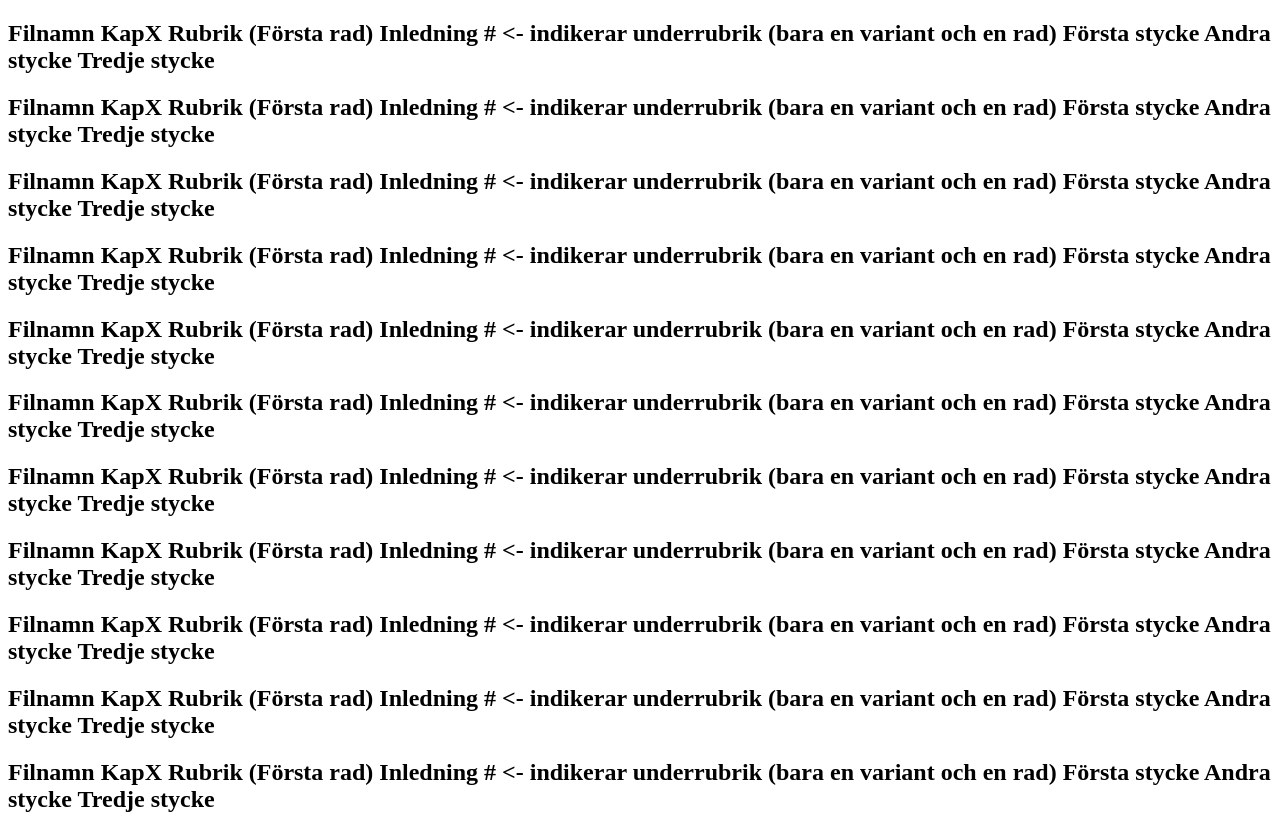
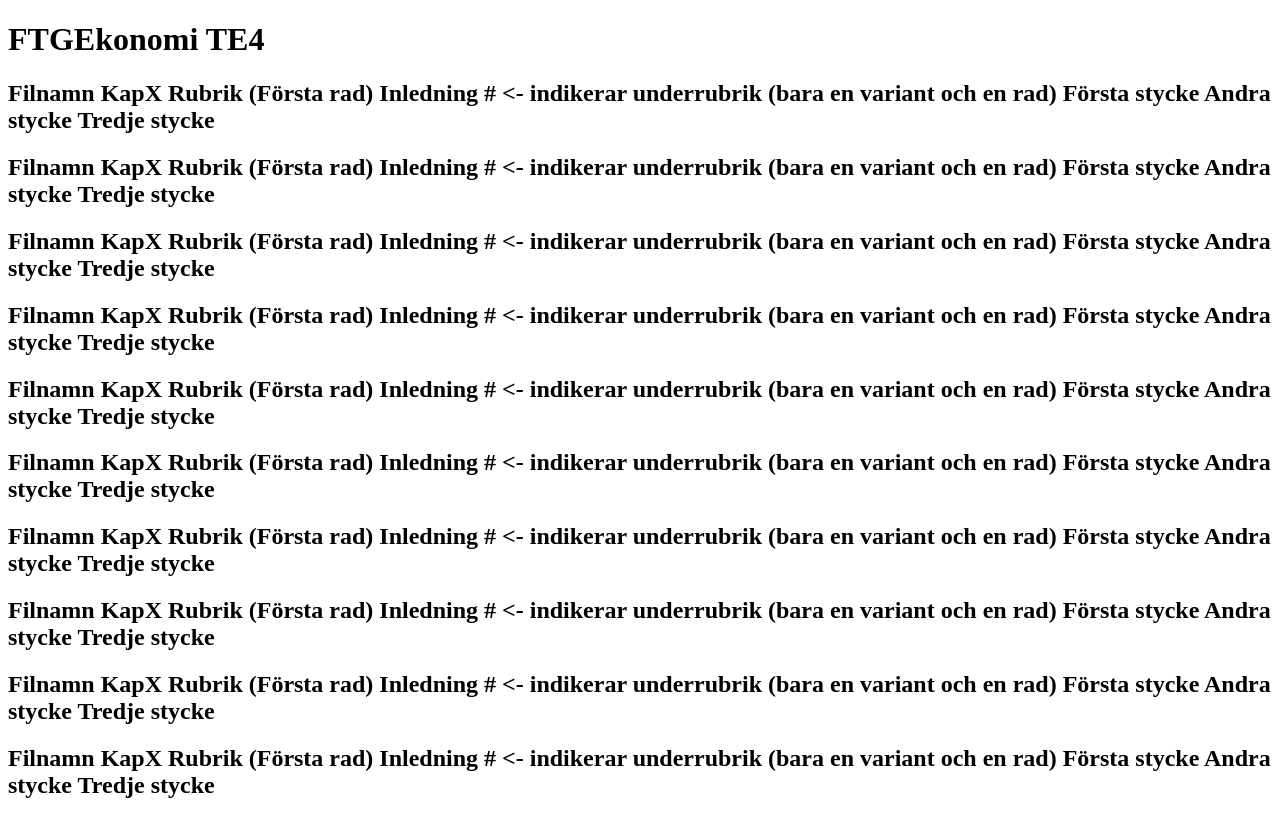
Before and after one commit to LudNyq1/FTGEkonomi, a plain HTML site: page index.html in a window 1280 px wide. Shown: the top 816 px of the page. Drawn offline with Linux system fonts and the light colour scheme.

Commit message:
Added heding

```diff
--- a/index.html
+++ b/index.html
@@ -8,7 +8,8 @@
     <script src="generator.js" defer></script>
 </head>
 <body>
-    <div id="body"></div>
-
+    <div id="body">
+        <h1>FTGEkonomi TE4</h1>
+    </div>
 </body>
 </html>
```
